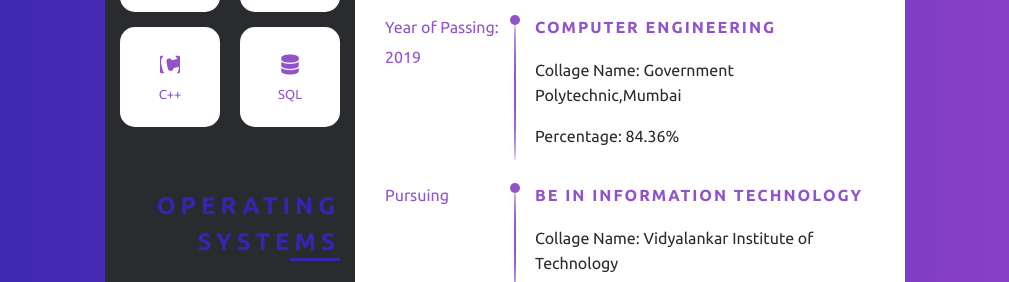
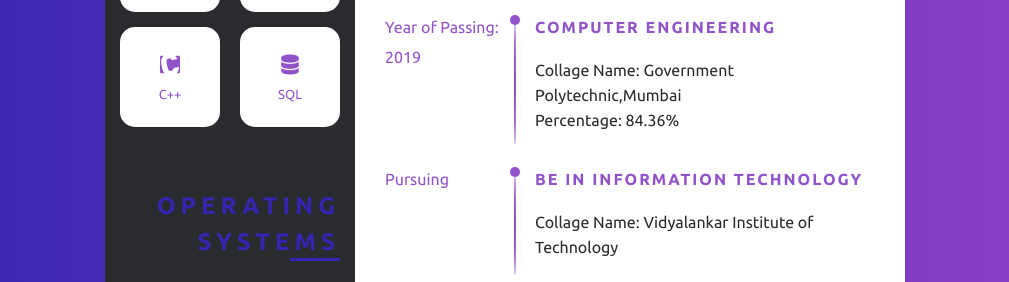
Before and after one commit to LokarePurva121/my_cv, a plain HTML site: page index.html in a window 1280 px wide. Shown: the part 928-1210 px from the top of the page, without its empty margins (135-1144 px from the left). Drawn offline with nearby package versions, Linux system fonts and the light colour scheme.

Commit message:
Update index.html

```diff
--- a/index.html
+++ b/index.html
@@ -254,8 +254,8 @@
 									<div class="info">
 										<p class="info_title">Computer Engineering</p>
 										<p class="info_cont">
-											Collage Name: Government Polytechnic,Mumbai
-										<p class="info_cont">Percentage: 84.36%</p>
+											Collage Name: Government Polytechnic,Mumbai<br>
+											Percentage: 84.36%
 
 										</p>
 									</div>
```
